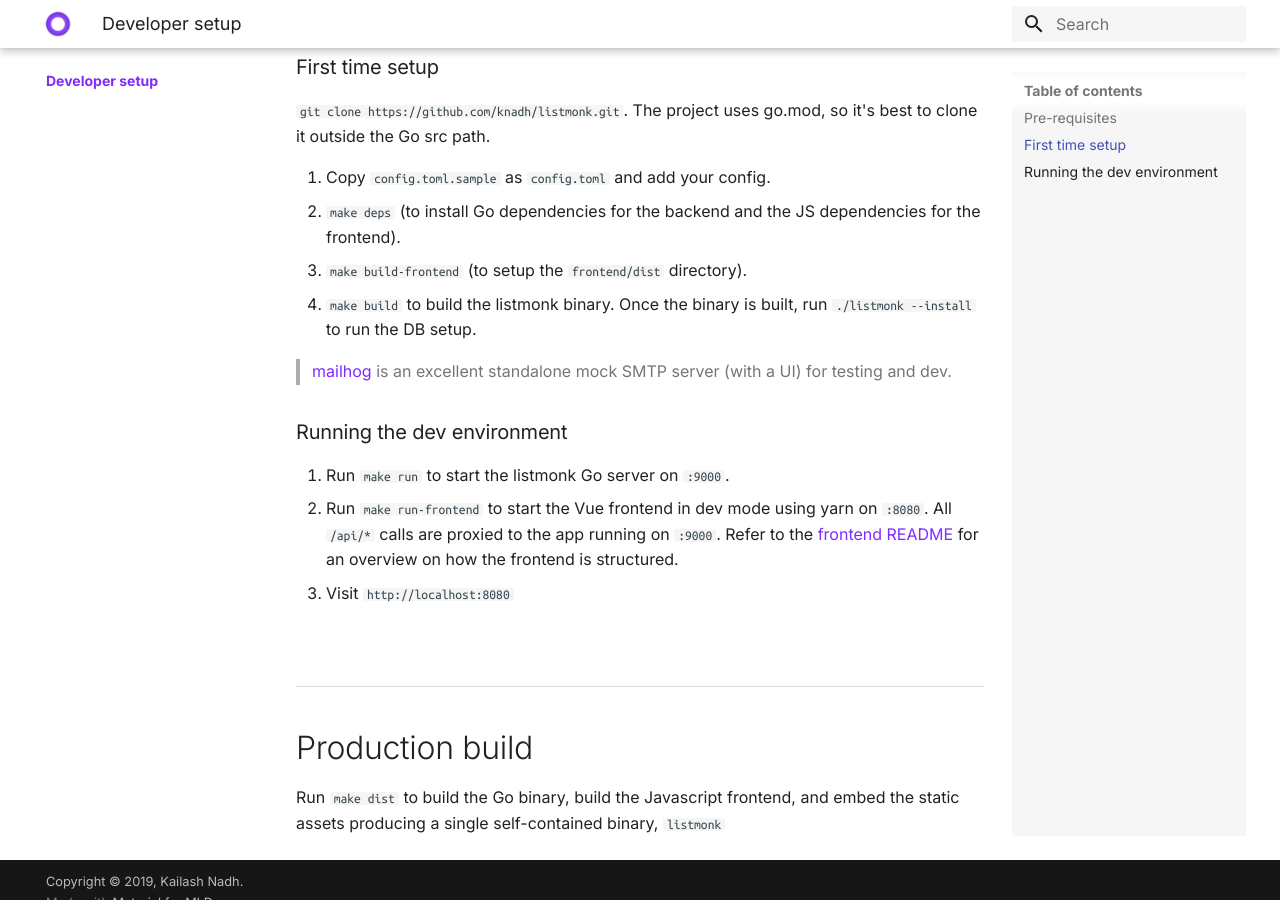
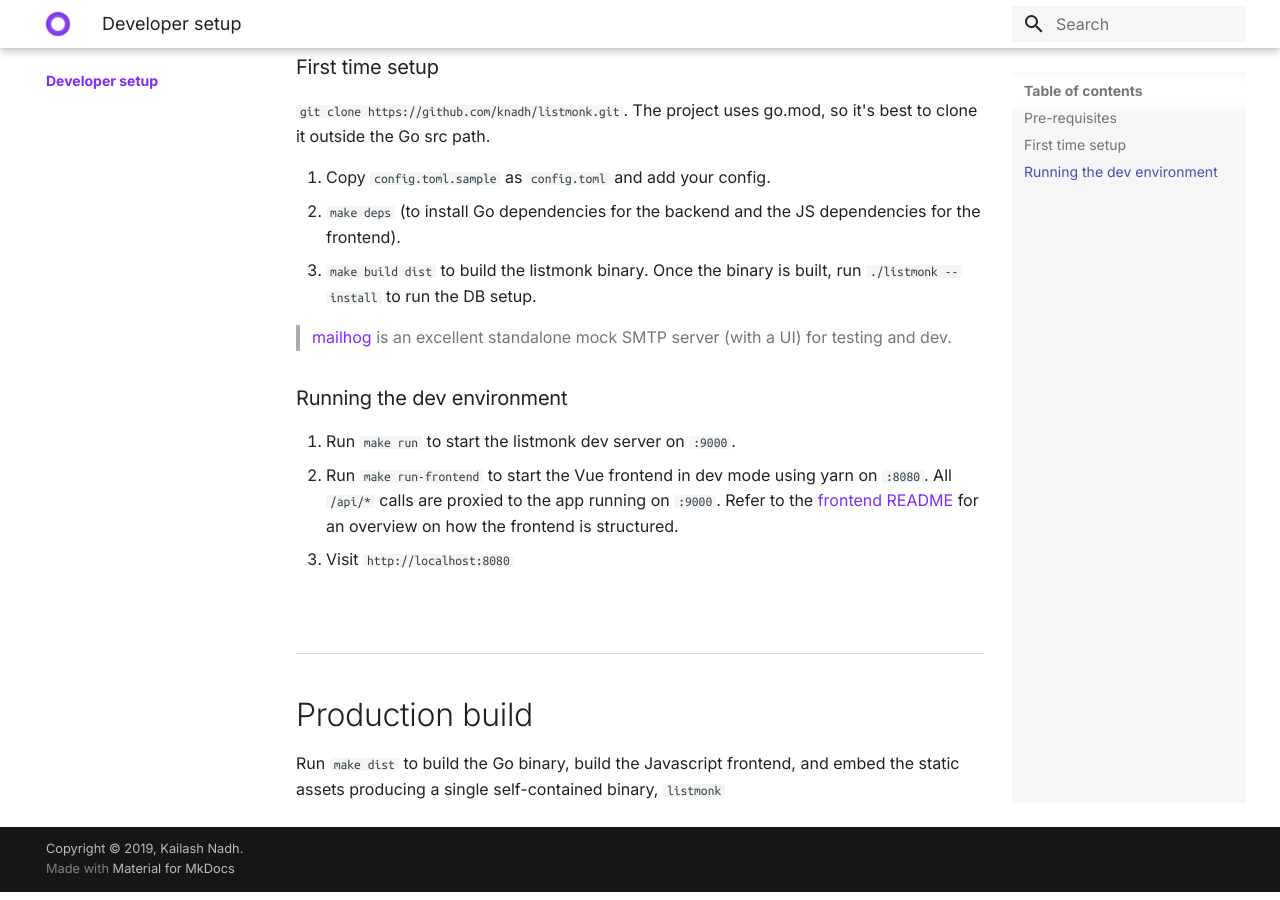
Before and after one commit to knadh/listmonk-site, an MkDocs documentation site: the page built from docs/docs/developer-setup.md, in a window 1280 px wide and 900 px high, scrolled down 476 px. Built offline with MkDocs 1.6.1 and Material for MkDocs 9.7.7, drawn with Linux system fonts in a browser that asks for light colours; old or Windows-style settings are respelled for this version of MkDocs.

Commit message:
Update dev setup to reflect new make steps

```diff
--- a/docs/docs/developer-setup.md
+++ b/docs/docs/developer-setup.md
@@ -13,14 +13,13 @@ The app has two distinct components, the Go backend and the VueJS frontend. In t
 
 1. Copy `config.toml.sample` as `config.toml` and add your config.
 2. `make deps` (to install Go dependencies for the backend and the JS dependencies for the frontend).
-3. `make build-frontend` (to setup the `frontend/dist` directory).
-3. `make build` to build the listmonk binary. Once the binary is built, run `./listmonk --install` to run the DB setup.
+3. `make build dist` to build the listmonk binary. Once the binary is built, run `./listmonk --install` to run the DB setup.
 
 > [mailhog](https://github.com/mailhog/MailHog) is an excellent standalone mock SMTP server (with a UI) for testing and dev.
 
 
 ### Running the dev environment
-1. Run `make run` to start the listmonk Go server on `:9000`.
+1. Run `make run` to start the listmonk dev server on `:9000`.
 2. Run `make run-frontend` to start the Vue frontend in dev mode using yarn on `:8080`. All `/api/*` calls are proxied to the app running on `:9000`. Refer to the [frontend README](https://github.com/knadh/listmonk/blob/master/frontend/README.md) for an overview on how the frontend is structured.
 3. Visit `http://localhost:8080`
 
```
